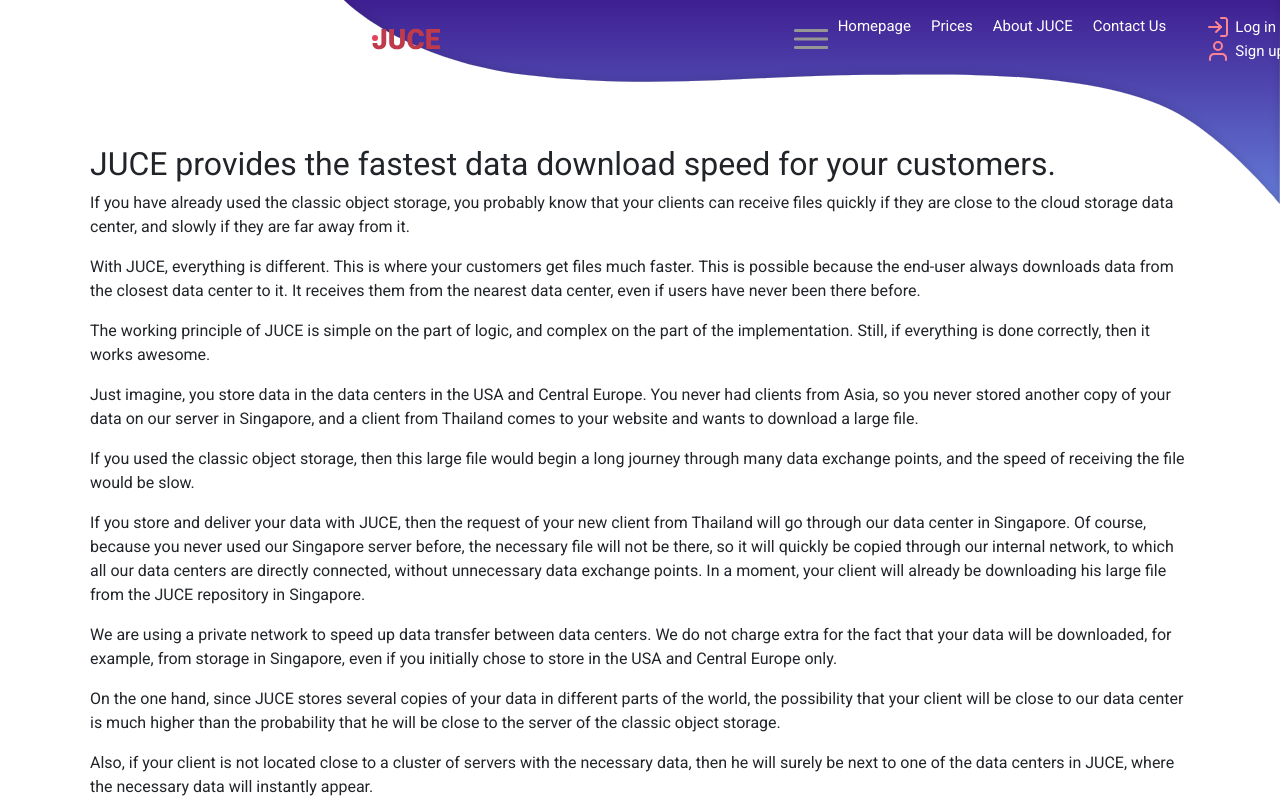
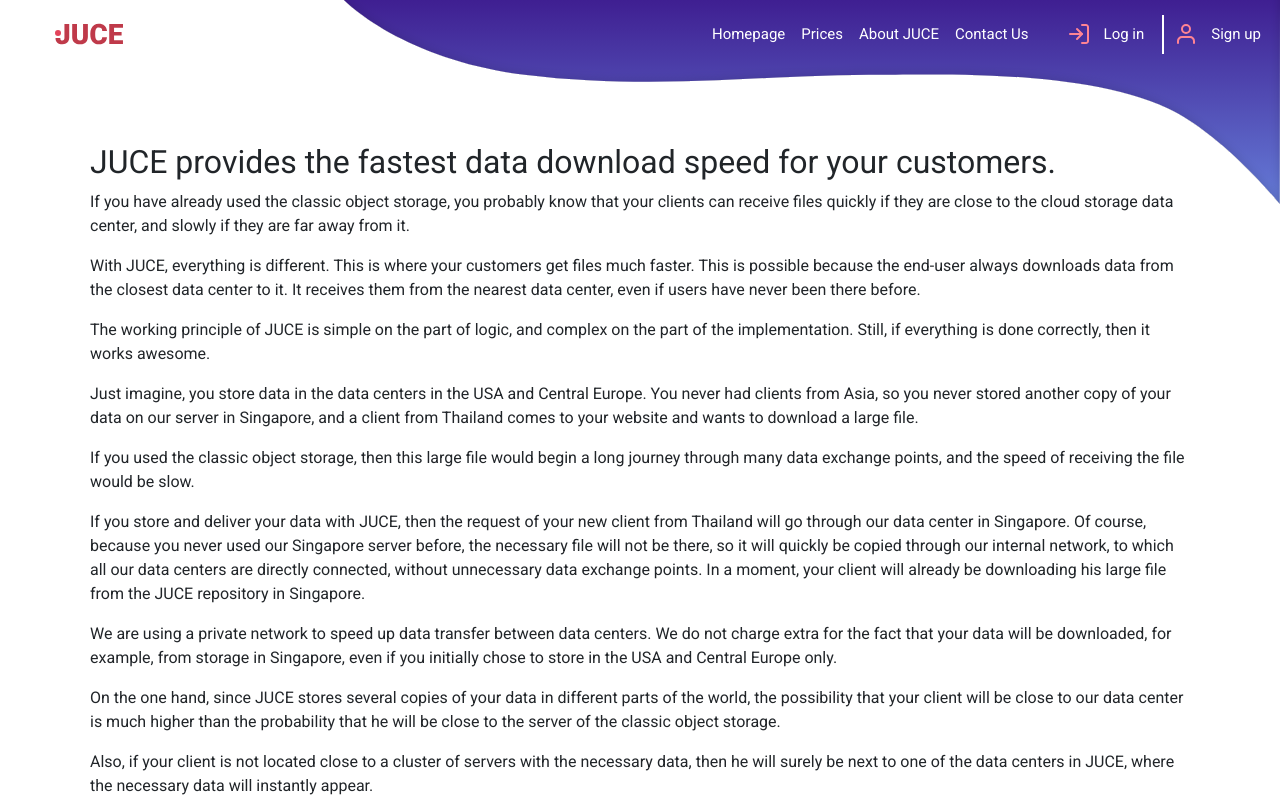
Before and after one commit to KryvosheienkoY/juce, a website: page speed.html in a window 1280 px wide. Shown: the top 802 px of the page. Drawn offline with nearby package versions, Linux system fonts and the light colour scheme; a script that the page names is missing.

Commit message:
fixed navbar on all html pages

```diff
--- a/assets/css/style.css
+++ b/assets/css/style.css
@@ -1082,6 +1082,8 @@ h1, h2, h3, h4, h5, h6 {
     display: inherit;
     position: unset;
     flex-direction: row;
+    min-width: max-content;
+    padding: 20px;
 }
 
 .thank_you_page .nav a {
@@ -1922,7 +1924,8 @@ h1, h2, h3, h4, h5, h6 {
     }
 
     .thank_you_page .logo {
-        position: unset;
+        position: unset !important;
+        margin-top: auto;
     }
 
     .thank_you_block {
--- a/speed.html
+++ b/speed.html
@@ -2,55 +2,98 @@
 <html lang="en">
 <head>
     <!-- Google Tag Manager -->
-	<script>(function(w,d,s,l,i){w[l]=w[l]||[];w[l].push({'gtm.start':
-	new Date().getTime(),event:'gtm.js'});var f=d.getElementsByTagName(s)[0],
-	j=d.createElement(s),dl=l!='dataLayer'?'&l='+l:'';j.async=true;j.src=
-	'https://www.googletagmanager.com/gtm.js?id='+i+dl;f.parentNode.insertBefore(j,f);
-	})(window,document,'script','dataLayer','GTM-TCW2H77');</script>
+    <script>(function (w, d, s, l, i) {
+        w[l] = w[l] || [];
+        w[l].push({
+            'gtm.start':
+                new Date().getTime(), event: 'gtm.js'
+        });
+        var f = d.getElementsByTagName(s)[0],
+            j = d.createElement(s), dl = l != 'dataLayer' ? '&l=' + l : '';
+        j.async = true;
+        j.src =
+            'https://www.googletagmanager.com/gtm.js?id=' + i + dl;
+        f.parentNode.insertBefore(j, f);
+    })(window, document, 'script', 'dataLayer', 'GTM-TCW2H77');</script>
     <!-- End Google Tag Manager -->
 
     <meta charset="UTF-8">
-    <meta name="viewport" content="width=device-width, user-scalable=no, initial-scale=1.0, maximum-scale=1.0, minimum-scale=1.0">
+    <meta name="viewport"
+          content="width=device-width, user-scalable=no, initial-scale=1.0, maximum-scale=1.0, minimum-scale=1.0">
     <meta http-equiv="X-UA-Compatible" content="ie=edge">
     <meta name="robots" content="index, follow"/>
     <title>JUCE provides the fastest download speed</title>
     <meta name="description" content="data download speed, upload speed, object storage">
     <link rel="stylesheet" href="assets/css/style.css">
     <link href="https://fonts.googleapis.com/css?family=Roboto&display=swap" rel="stylesheet">
-    <link rel="stylesheet" href="https://maxcdn.bootstrapcdn.com/bootstrap/4.0.0/css/bootstrap.min.css" integrity="sha384-Gn5384xqQ1aoWXA+058RXPxPg6fy4IWvTNh0E263XmFcJlSAwiGgFAW/dAiS6JXm" crossorigin="anonymous">
+    <link rel="stylesheet" href="https://maxcdn.bootstrapcdn.com/bootstrap/4.0.0/css/bootstrap.min.css"
+          integrity="sha384-Gn5384xqQ1aoWXA+058RXPxPg6fy4IWvTNh0E263XmFcJlSAwiGgFAW/dAiS6JXm" crossorigin="anonymous">
     <script src="https://ajax.googleapis.com/ajax/libs/jquery/2.2.0/jquery.min.js"></script>
     <script src="assets/js/script.js"></script>
-    <script src="https://maxcdn.bootstrapcdn.com/bootstrap/4.0.0/js/bootstrap.min.js" integrity="sha384-JZR6Spejh4U02d8jOt6vLEHfe/JQGiRRSQQxSfFWpi1MquVdAyjUar5+76PVCmYl" crossorigin="anonymous"></script>
+    <script src="https://maxcdn.bootstrapcdn.com/bootstrap/4.0.0/js/bootstrap.min.js"
+            integrity="sha384-JZR6Spejh4U02d8jOt6vLEHfe/JQGiRRSQQxSfFWpi1MquVdAyjUar5+76PVCmYl"
+            crossorigin="anonymous"></script>
 </head>
 
 <body id="privacy_policy">
 <!-- Google Tag Manager (noscript) -->
-<noscript><iframe src="https://www.googletagmanager.com/ns.html?id=GTM-TCW2H77"
-height="0" width="0" style="display:none;visibility:hidden"></iframe></noscript>
+<noscript>
+    <iframe src="https://www.googletagmanager.com/ns.html?id=GTM-TCW2H77"
+            height="0" width="0" style="display:none;visibility:hidden"></iframe>
+</noscript>
 <!-- End Google Tag Manager (noscript) -->
 
+
 <header id="header" class="row header">
-    <div class="logo">
+    <nav class="navbar navbar-expand-lg row">
+        <div class="col-lg-1 logo">
             <a href="https://juce.cloud/"><img class="logo_desc" src="assets/images/logo.svg" alt="Juce"></a>
             <a href="https://juce.cloud/"><img class="logo_mob" src="assets/images/logo_white.svg" alt="Juce"></a>
         </div>
-    <img class="hamburger inactive" src="assets/images/hamburger.svg">
-    <div class="nav">
-        <a href="https://juce.cloud/">Homepage</a>
-        <a href="https://juce.cloud/#prices">Prices</a>
-        <a href="https://juce.cloud/#about_us">About JUCE</a>
-        <a href="#contact_modal" data-toggle="modal">Contact Us</a>
-        <div class="login_block login_block_desc">
+        <button class=" navbar-light navbar-toggler order-first" type="button" data-toggle="collapse"
+                data-target="#navbarTop"
+                aria-controls="navbar" aria-expanded="false" aria-label="Toggle navigation">
+            <span class="navbar-toggler-icon"></span>
+        </button>
+
+        <div class="col-lg-8 collapse navbar-collapse" id="navbarTop">
+            <ul class=" navbar-nav nav linkNavUl">
+                <li class="nav-item">
+                    <a class="nav-link" href="https://juce.cloud/">Homepage</a>
+                </li>
+                <li class="nav-item">
+                    <a class="nav-link" href="https://juce.cloud/#prices">Prices</a>
+                </li>
+                <li class="nav-item">
+                    <a class="nav-link" href="https://juce.cloud/#about_us">About JUCE</a>
+                </li>
+                <li class="nav-item">
+                    <a class="nav-link" href="#contact_modal" data-toggle="modal">Contact Us</a>
+                </li>
+            </ul>
+        </div>
+        <ul class=" col-lg-3 navbar-nav login_block login_block_desc nav">
+            <li>
                 <div class="login">
                     <img src="assets/images/login_icon.svg">
-                <a href="https://client.juce.cloud/" class="login_text">Log in</a>
+                    <a class="nav-link" href="https://client.juce.cloud/" class="login_text">Log in</a>
                 </div>
+            </li>
+            <li>
                 <div class="sign_up">
                     <img src="assets/images/sign_icon.svg">
-                <a href="https://client.juce.cloud/auth/registration" class="login_text">Sign up</a>
+                    <a class="nav-link" href="https://client.juce.cloud/auth/registration" class="login_text">Sign
+                        up</a>
                 </div>
-        </div>
-    </div>
+            </li>
+        </ul>
+    </nav>
+    <img class="header_bg" src="assets/images/terms_bg.svg">
+    <img class="header_bg_mob" src="assets/images/header_image_mob.svg">
+</header>
+
+
+<!-- modal chat window -->
 <div class="modal fade" id="contact_modal" tabindex="-1" role="dialog" aria-hidden="true">
     <div class="modal-dialog modal-dialog-centered" role="document">
         <div class="modal-content">
@@ -81,19 +124,6 @@ height="0" width="0" style="display:none;visibility:hidden"></iframe></noscript>
         </div>
     </div>
 </div>
-    <div class="login_block login_block_mob">
-        <div class="login">
-            <img src="assets/images/login_icon.svg">
-            <a href="https://client.juce.cloud/" class="login_text">Log in</a>
-        </div>
-        <div class="sign_up">
-            <img src="assets/images/sign_icon.svg">
-            <a href="https://client.juce.cloud/auth/registration" class="login_text">Sign up</a>
-        </div>
-    </div>
-    <img class="header_bg" src="assets/images/terms_bg.svg">
-    <img class="header_bg_mob" src="assets/images/header_image_mob.svg">
-</header>
 
 <div class="container privacy_content">
     <div class="row privacy speed">
@@ -136,7 +166,8 @@ height="0" width="0" style="display:none;visibility:hidden"></iframe></noscript>
     <div class="container">
         <div class="row">
             <div class="col-3 footer_login">
-                <a href="https://juce.cloud/"><img class="footer_logo" src="assets/images/footer_logo.svg" alt="Juce"></a>
+                <a href="https://juce.cloud/"><img class="footer_logo" src="assets/images/footer_logo.svg"
+                                                   alt="Juce"></a>
                 <div>
                     <div class="login">
                         <img src="assets/images/login_icon.svg">
@@ -187,6 +218,24 @@ height="0" width="0" style="display:none;visibility:hidden"></iframe></noscript>
     <img class="ellipse footer_ellipse_3" src="assets/images/footer_ellipse_3.svg">
 </footer>
 
-<script type='text/javascript' data-cfasync='false'>window.purechatApi = { l: [], t: [], on: function () { this.l.push(arguments); } }; (function () { var done = false; var script = document.createElement('script'); script.async = true; script.type = 'text/javascript'; script.src = 'https://app.purechat.com/VisitorWidget/WidgetScript'; document.getElementsByTagName('HEAD').item(0).appendChild(script); script.onreadystatechange = script.onload = function (e) { if (!done && (!this.readyState || this.readyState == 'loaded' || this.readyState == 'complete')) { var w = new PCWidget({c: 'f149cdc1-abb5-412a-ab9a-49459a552418', f: true }); done = true; } }; })();</script>
+<script type='text/javascript' data-cfasync='false'>window.purechatApi = {
+    l: [], t: [], on: function () {
+        this.l.push(arguments);
+    }
+};
+(function () {
+    var done = false;
+    var script = document.createElement('script');
+    script.async = true;
+    script.type = 'text/javascript';
+    script.src = 'https://app.purechat.com/VisitorWidget/WidgetScript';
+    document.getElementsByTagName('HEAD').item(0).appendChild(script);
+    script.onreadystatechange = script.onload = function (e) {
+        if (!done && (!this.readyState || this.readyState == 'loaded' || this.readyState == 'complete')) {
+            var w = new PCWidget({c: 'f149cdc1-abb5-412a-ab9a-49459a552418', f: true});
+            done = true;
+        }
+    };
+})();</script>
 
 </body>
```
Also changed, not shown: cdn.html (+86 -37 lines), coming-soon.html (+87 -37 lines), index.html (+1 -1 lines), index.js (+22 -1 lines), privacy-policy.html (+49 -13 lines), terms-and-conditions.html (+89 -38 lines), why-juce.html (+86 -37 lines). Lines whose indentation alone changed are shown as unchanged.
